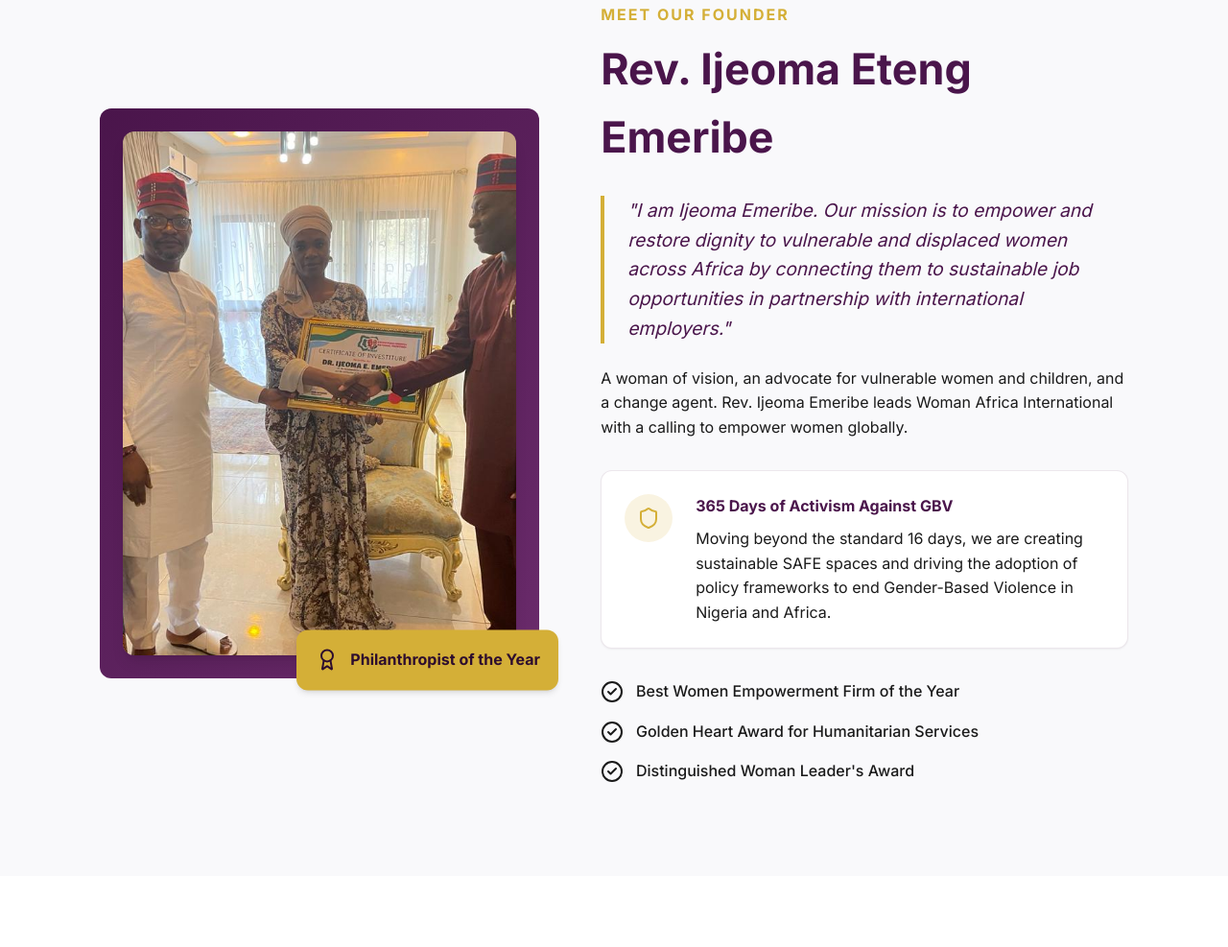
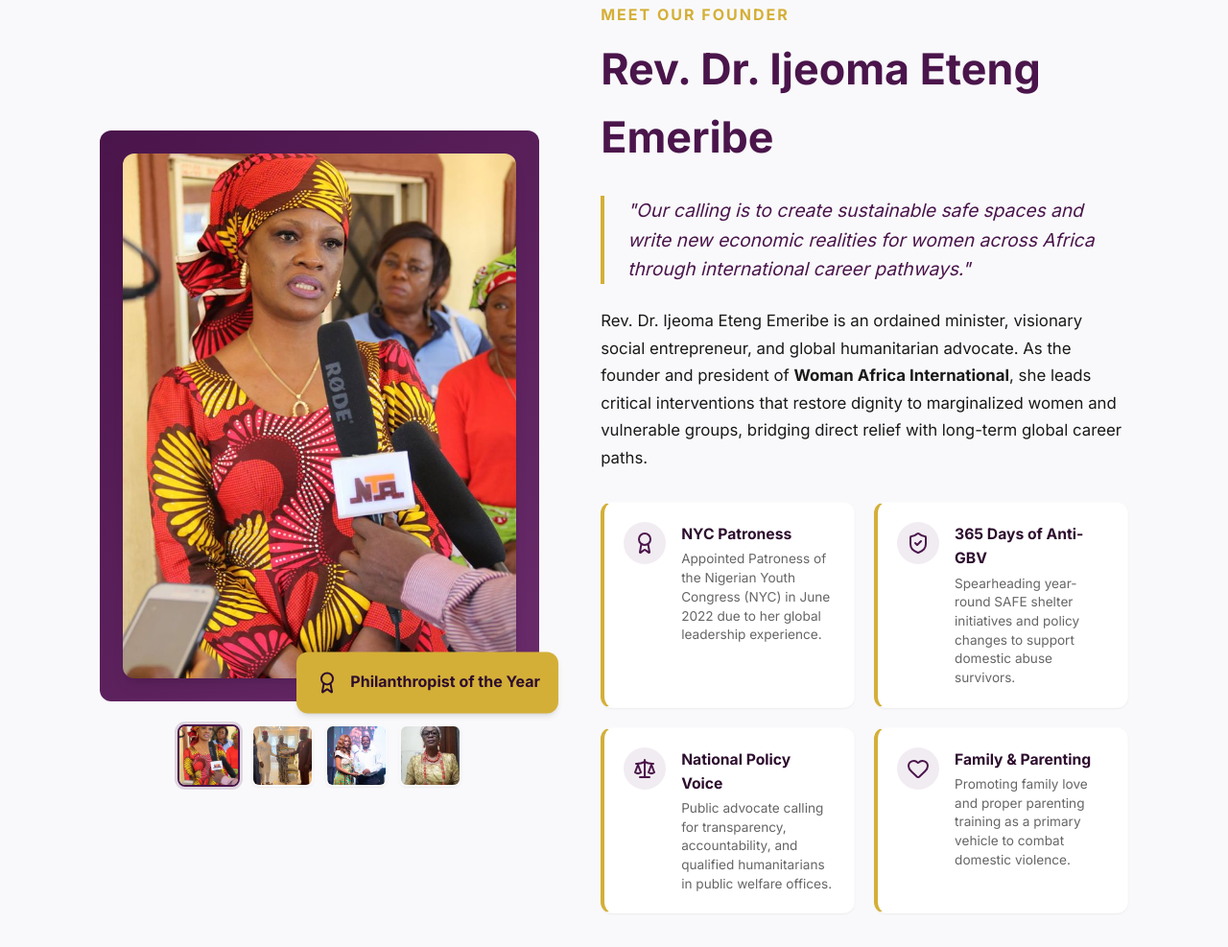
Before and after one commit to tomsammy/womenproject, a website: page index.html in a window 1280 px wide. Shown: the part 973-1960 px from the top of the page at 96% size. Drawn offline with nearby package versions, Linux system fonts and the light colour scheme.

Commit message:
feat: expand Founder section with interactive photo gallery and accomplishments pillars

```diff
--- a/app.js
+++ b/app.js
@@ -509,3 +509,20 @@ function initHeroSlider() {
     // Start slideshow
     startSlideShow();
 }
+
+// --- Founder Interactive Photo Gallery ---
+window.changeFounderImg = function(el) {
+    const mainImg = document.getElementById('founder-main-img');
+    if (mainImg) {
+        mainImg.src = el.src;
+    }
+    // Update active state on thumbnails
+    const thumbs = document.querySelectorAll('.gallery-thumb');
+    thumbs.forEach(thumb => {
+        if (thumb === el) {
+            thumb.classList.add('active');
+        } else {
+            thumb.classList.remove('active');
+        }
+    });
+};
--- a/index.html
+++ b/index.html
@@ -84,37 +84,69 @@
     <section class="founder-section" id="founder">
         <div class="container">
             <div class="founder-grid">
+                <!-- Left Column: Interactive Photo Gallery -->
                 <div class="founder-image-col">
                     <div class="image-wrapper">
-                        <img src="16048716_img20220902wa0006_jpeg8a4d2e9de06afa44ad1615400a8df096.jpg" alt="Rev. Ijeoma Emeribe" onerror="this.src='https://images.unsplash.com/photo-1573496359142-b8d87734a5a2?auto=format&fit=crop&w=600&q=80'" class="founder-img">
+                        <img src="4187631_revijeomaemeribe_jpegff70aadbca8dff7d213cb7941242b79d.jpg" alt="Rev. Dr. Ijeoma Emeribe" id="founder-main-img" class="founder-img" onerror="this.src='16048716_img20220902wa0006_jpeg8a4d2e9de06afa44ad1615400a8df096.jpg'">
                         <div class="award-badge">
                             <i data-lucide="award"></i>
                             <span>Philanthropist of the Year</span>
                         </div>
                     </div>
+                    <!-- Thumbnails tray -->
+                    <div class="founder-gallery">
+                        <img src="4187631_revijeomaemeribe_jpegff70aadbca8dff7d213cb7941242b79d.jpg" alt="Rev. Dr. Ijeoma Emeribe portrait" class="gallery-thumb active" onclick="changeFounderImg(this)">
+                        <img src="16048716_img20220902wa0006_jpeg8a4d2e9de06afa44ad1615400a8df096.jpg" alt="Rev. Dr. Ijeoma Emeribe profile" class="gallery-thumb" onclick="changeFounderImg(this)">
+                        <img src="images.jpg" alt="Rev. Dr. Ijeoma Emeribe and partners" class="gallery-thumb" onclick="changeFounderImg(this)" onerror="this.style.display='none'">
+                        <img src="images (1).jpg" alt="Rev. Dr. Ijeoma Emeribe speaking" class="gallery-thumb" onclick="changeFounderImg(this)" onerror="this.style.display='none'">
+                    </div>
                 </div>
+
+                <!-- Right Column: Expanded Biography & Pillars -->
                 <div class="founder-content-col">
                     <div class="section-header">
                         <h2>Meet Our Founder</h2>
-                        <h3>Rev. Ijeoma Eteng Emeribe</h3>
+                        <h3>Rev. Dr. Ijeoma Eteng Emeribe</h3>
                     </div>
-                    <p class="lead-text">"I am Ijeoma Emeribe. Our mission is to empower and restore dignity to vulnerable and displaced women across Africa by connecting them to sustainable job opportunities in partnership with international employers."</p>
-                    <p>A woman of vision, an advocate for vulnerable women and children, and a change agent. Rev. Ijeoma Emeribe leads Woman Africa International with a calling to empower women globally.</p>
+                    <p class="lead-text">"Our calling is to create sustainable safe spaces and write new economic realities for women across Africa through international career pathways."</p>
 
-                    <div class="gbv-campaign">
-                        <div class="gbv-icon">
-                            <i data-lucide="shield"></i>
+                    <p class="founder-bio-text">
+                        Rev. Dr. Ijeoma Eteng Emeribe is an ordained minister, visionary social entrepreneur, and global humanitarian advocate. As the founder and president of <strong>Woman Africa International</strong>, she leads critical interventions that restore dignity to marginalized women and vulnerable groups, bridging direct relief with long-term global career paths.
+                    </p>
+
+                    <!-- Columns Grid -->
+                    <div class="founder-pillars-grid">
+                        <div class="pillar-card">
+                            <div class="pillar-icon"><i data-lucide="award"></i></div>
+                            <div class="pillar-info">
+                                <h4>NYC Patroness</h4>
+                                <p>Appointed Patroness of the Nigerian Youth Congress (NYC) in June 2022 due to her global leadership experience.</p>
+                            </div>
                         </div>
-                        <div class="gbv-text">
-                            <h4>365 Days of Activism Against GBV</h4>
-                            <p>Moving beyond the standard 16 days, we are creating sustainable SAFE spaces and driving the adoption of policy frameworks to end Gender-Based Violence in Nigeria and Africa.</p>
+
+                        <div class="pillar-card">
+                            <div class="pillar-icon"><i data-lucide="shield-check"></i></div>
+                            <div class="pillar-info">
+                                <h4>365 Days of Anti-GBV</h4>
+                                <p>Spearheading year-round SAFE shelter initiatives and policy changes to support domestic abuse survivors.</p>
+                            </div>
                         </div>
-                    </div>
 
-                    <div class="awards-list">
-                        <div class="award-item"><i data-lucide="check-circle-2"></i> Best Women Empowerment Firm of the Year</div>
-                        <div class="award-item"><i data-lucide="check-circle-2"></i> Golden Heart Award for Humanitarian Services</div>
-                        <div class="award-item"><i data-lucide="check-circle-2"></i> Distinguished Woman Leader's Award</div>
+                        <div class="pillar-card">
+                            <div class="pillar-icon"><i data-lucide="scale"></i></div>
+                            <div class="pillar-info">
+                                <h4>National Policy Voice</h4>
+                                <p>Public advocate calling for transparency, accountability, and qualified humanitarians in public welfare offices.</p>
+                            </div>
+                        </div>
+
+                        <div class="pillar-card">
+                            <div class="pillar-icon"><i data-lucide="heart"></i></div>
+                            <div class="pillar-info">
+                                <h4>Family & Parenting</h4>
+                                <p>Promoting family love and proper parenting training as a primary vehicle to combat domestic violence.</p>
+                            </div>
+                        </div>
                     </div>
                 </div>
             </div>
--- a/style.css
+++ b/style.css
@@ -442,49 +442,104 @@ img {
     margin-bottom: 1.5rem;
 }
 
-.gbv-campaign {
+/* --- Founder Gallery & Pillars Styles --- */
+.founder-gallery {
     display: flex;
-    gap: 1.5rem;
-    background-color: var(--white);
-    padding: 1.5rem;
-    border-radius: var(--radius);
-    box-shadow: var(--shadow-sm);
-    margin: 2rem 0;
-    border: 1px solid rgba(74, 21, 75, 0.1);
+    gap: 0.75rem;
+    margin-top: 1.5rem;
+    justify-content: center;
 }
 
-.gbv-icon {
-    width: 50px;
-    height: 50px;
-    background-color: rgba(212, 175, 55, 0.15);
-    color: var(--accent);
+.gallery-thumb {
+    width: 65px;
+    height: 65px;
+    border-radius: 8px;
+    object-fit: cover;
+    cursor: pointer;
+    border: 2px solid transparent;
+    transition: var(--transition);
+    box-shadow: var(--shadow-sm);
+}
+
+.gallery-thumb:hover {
+    transform: translateY(-2px);
+    border-color: var(--accent);
+}
+
+.gallery-thumb.active {
+    border-color: var(--primary);
+    box-shadow: 0 0 0 3px rgba(74, 21, 75, 0.15);
+}
+
+.founder-bio-text {
+    font-size: 1.05rem;
+    color: var(--text-dark);
+    margin-bottom: 2rem;
+    line-height: 1.7;
+}
+
+.founder-pillars-grid {
+    display: grid;
+    grid-template-columns: repeat(auto-fit, minmax(220px, 1fr));
+    gap: 1.25rem;
+    margin-top: 2rem;
+}
+
+.pillar-card {
+    background: var(--white);
+    padding: 1.25rem;
+    border-radius: var(--radius);
+    border-left: 4px solid var(--accent);
+    box-shadow: var(--shadow-sm);
+    display: flex;
+    gap: 1rem;
+    align-items: flex-start;
+    transition: var(--transition);
+    border-top: 1px solid rgba(0,0,0,0.01);
+    border-right: 1px solid rgba(0,0,0,0.01);
+    border-bottom: 1px solid rgba(0,0,0,0.01);
+}
+
+.pillar-card:hover {
+    transform: translateY(-3px);
+    box-shadow: var(--shadow-md);
+}
+
+.pillar-icon {
+    color: var(--primary);
+    background-color: rgba(74, 21, 75, 0.08);
+    width: 44px;
+    height: 44px;
     border-radius: 50%;
     display: flex;
     align-items: center;
     justify-content: center;
     flex-shrink: 0;
+    transition: var(--transition);
 }
 
-.gbv-text h4 {
-    color: var(--primary);
-    margin-bottom: 0.5rem;
+.pillar-card:hover .pillar-icon {
+    background-color: var(--primary);
+    color: var(--white);
 }
 
-.awards-list {
-    display: flex;
-    flex-direction: column;
-    gap: 1rem;
+.pillar-icon i {
+    width: 20px;
+    height: 20px;
 }
 
-.award-item {
-    display: flex;
-    align-items: center;
-    gap: 0.8rem;
-    font-weight: 500;
+.pillar-info h4 {
+    color: var(--primary-dark);
+    font-size: 0.98rem;
+    margin-bottom: 0.25rem;
+    font-weight: 700;
 }
 
-.award-item i {
-    color: var(--accent);
+.pillar-info p {
+    font-size: 0.85rem;
+    color: var(--text-muted);
+    line-height: 1.45;
+    margin: 0;
 }
 
 /* --- Dual Model Section --- */
```
Also changed, not shown: 4187631_revijeomaemeribe_jpegff70aadbca8dff7d213cb7941242b79d.jpg (added), images (1).jpg (added), images.jpg (added).
